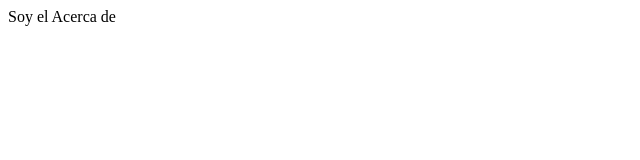
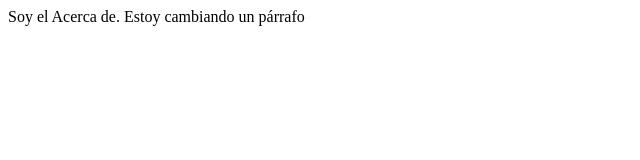
Before and after one commit to gabrielitaga/practica-final-git, a plain HTML site: page about.html in a window 1280 px wide. Shown: the whole page, without its empty margins (0-640 px from the left). Drawn offline with Linux system fonts and the light colour scheme.

Commit message:
Agregar nueva hoja de estilo y modificar el about.html

```diff
--- a/about.html
+++ b/about.html
@@ -1,5 +1,6 @@
 <html>
 	<body>
-		Soy el Acerca de
+		Soy el Acerca de.
+		Estoy cambiando un párrafo
 	</body>
 </html>
```
Also changed, not shown: css/c3.min.css (added, +1 -0 lines).
